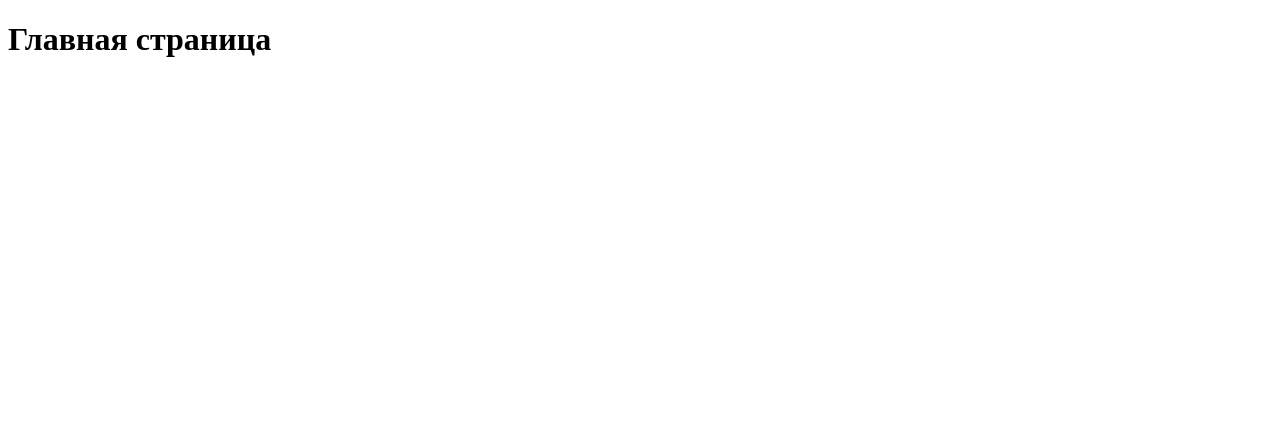
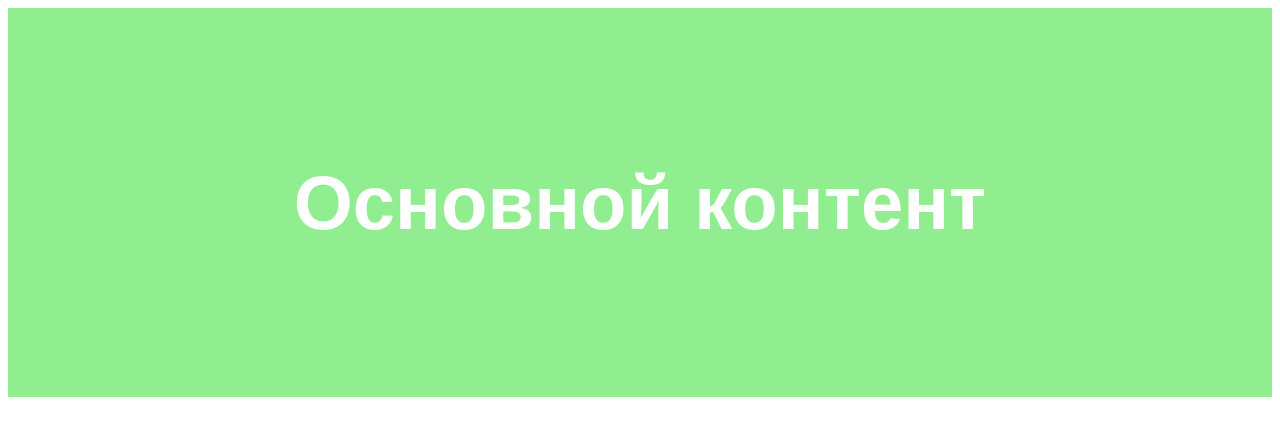
Before and after one commit to Vit-aly/intensive-day-1, a plain HTML site: page index.html in a window 1280 px wide. Drawn offline with Linux system fonts and the light colour scheme.

Commit message:
Content ready

```diff
--- a/index.html
+++ b/index.html
@@ -4,10 +4,13 @@
     <meta charset="UTF-8">
     <meta name="viewport" content="width=device-width, initial-scale=1.0">
     <title>Document</title>
+    <link rel="stylesheet" href="main.css">
 </head>
 <body>
+    <main class="main">
     <h1>
-        Главная страница
+       Основной контент
     </h1>
+</main>
 </body>
 </html>
--- a/main.css
+++ b/main.css
@@ -0,0 +1,9 @@
+.main {
+    background: lightGreen;
+    padding: 100px;
+    font-size: 38px;
+    color: #fff;
+    font-family: sans-serif;
+    text-align: center;
+
+}
```
